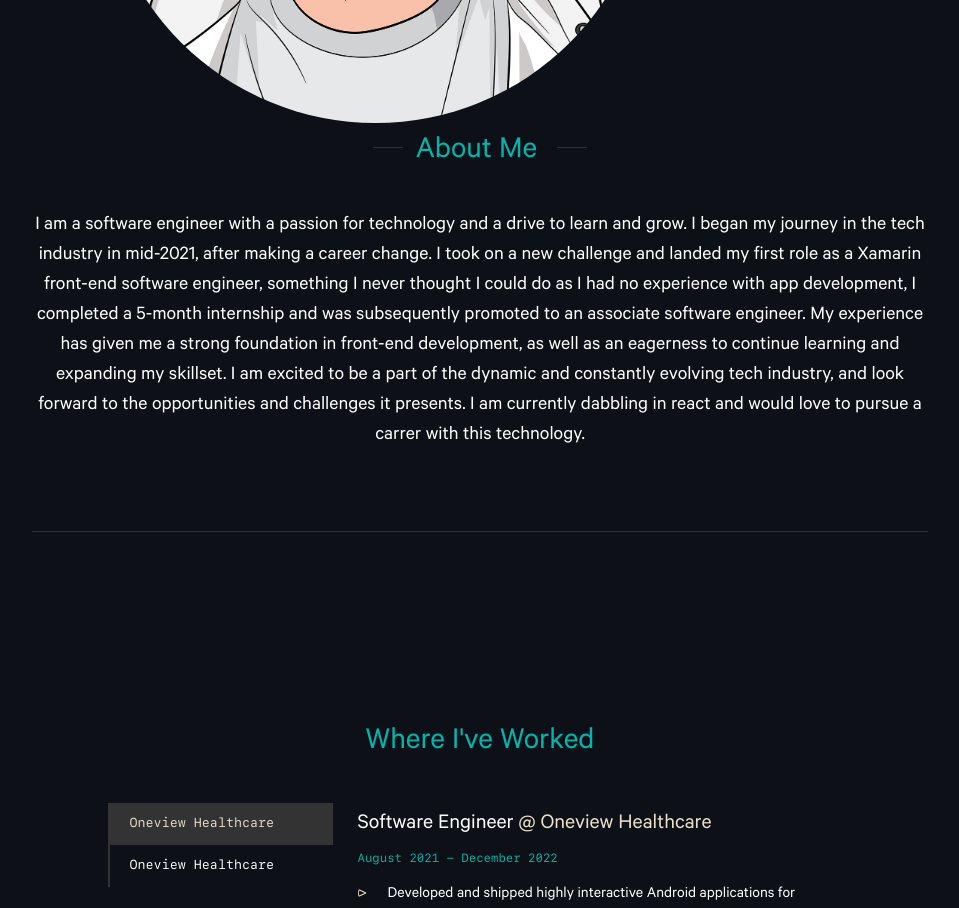
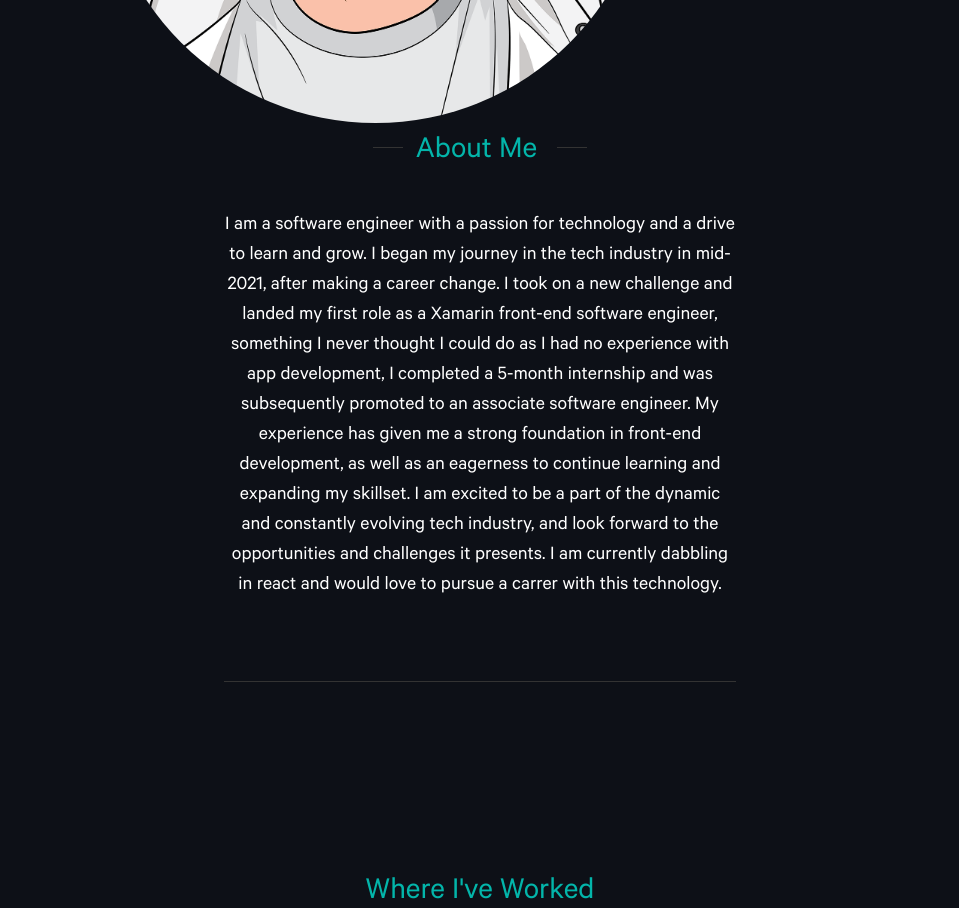
Before and after one commit to nemixu/portfolio_v2, a React (Create React App) app: page / in a window 1280 px wide. Shown: the part 1300-2208 px from the top of the page, without its empty margins (160-1119 px from the left). Built offline with nearby package versions, Linux system fonts and the light colour scheme.

Commit message:
Resolve about me section spacing

```diff
--- a/src/styles/AboutStyles.css
+++ b/src/styles/AboutStyles.css
@@ -1,7 +1,7 @@
 .about-section {
   display: flex;
   flex-direction: row;
-  margin: 0% 15% 15% 15%;
+  margin: 0% 30% 15% 30%;
   padding-bottom: 5%;
   border-bottom: 1px solid #333333;
 }
```
